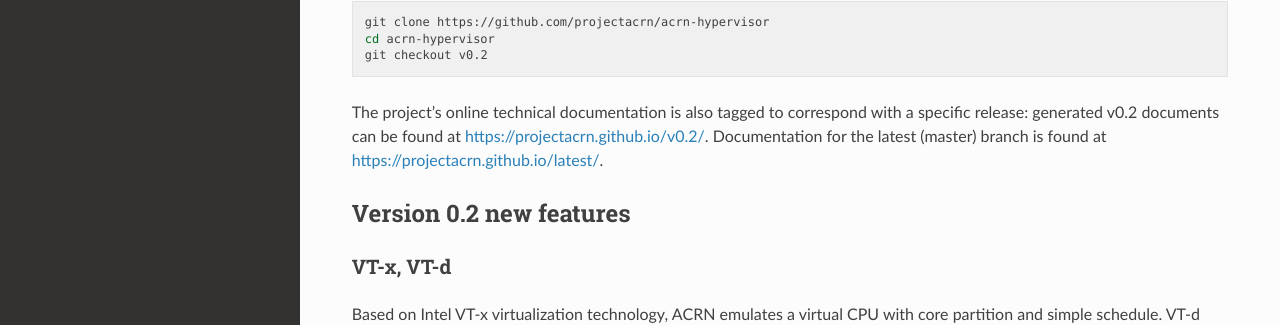
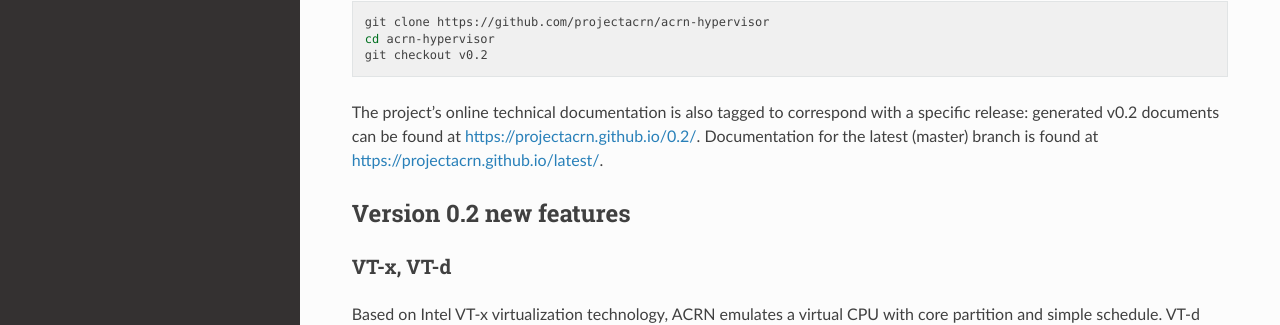
Before and after one commit to uaenalyh/first, a Sphinx documentation site: the page built from doc/release_notes_0.2.rst, in a window 1280 px wide and 900 px high. Shown: the part 375-700 px from the top of the window. Built offline with Sphinx 7.4.7 and the Read the Docs theme 2.0.0, drawn with Linux system fonts in a browser that asks for light colours; pages that are not in the unit, such as notebooks, are missing from menus; some of the changed lines change nothing that is shown.

Commit message:
doc: update doc version menu for v0.2 release
Update conf.py selector list to include version 0.2 documentation (and
fix an URL typo in the release notes).

Signed-off-by: David B. Kinder <david.b.kinder@intel.com>

```diff
--- a/doc/conf.py
+++ b/doc/conf.py
@@ -188,6 +188,7 @@
 html_context = {
    'current_version': current_version,
    'versions': ( ("latest", "/latest/"),
+                 ("0.2", "/0.2/"),
                  ("0.1", "/0.1/"),
                )
     }
--- a/doc/release_notes_0.2.rst
+++ b/doc/release_notes_0.2.rst
@@ -27,7 +27,7 @@
 
 The project's online technical documentation is also tagged to correspond
 with a specific release: generated v0.2 documents can be found at
-https://projectacrn.github.io/v0.2/.  Documentation for the latest
+https://projectacrn.github.io/0.2/.  Documentation for the latest
 (master) branch is found at https://projectacrn.github.io/latest/.
 
 
```
